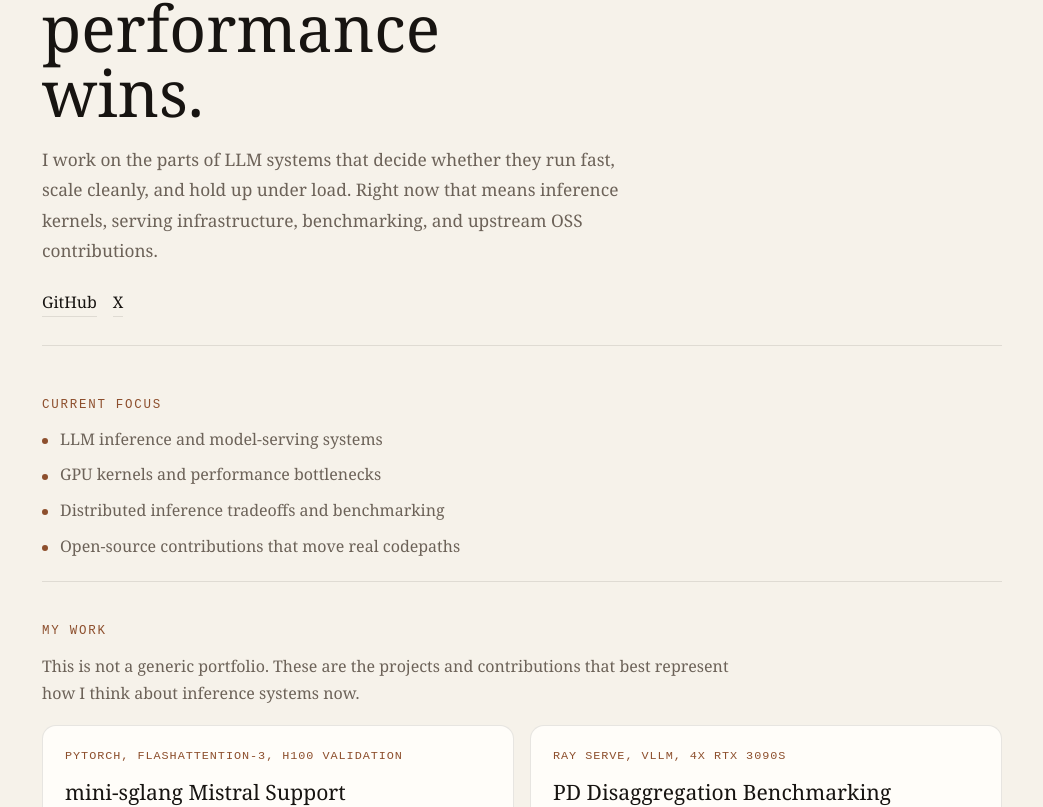
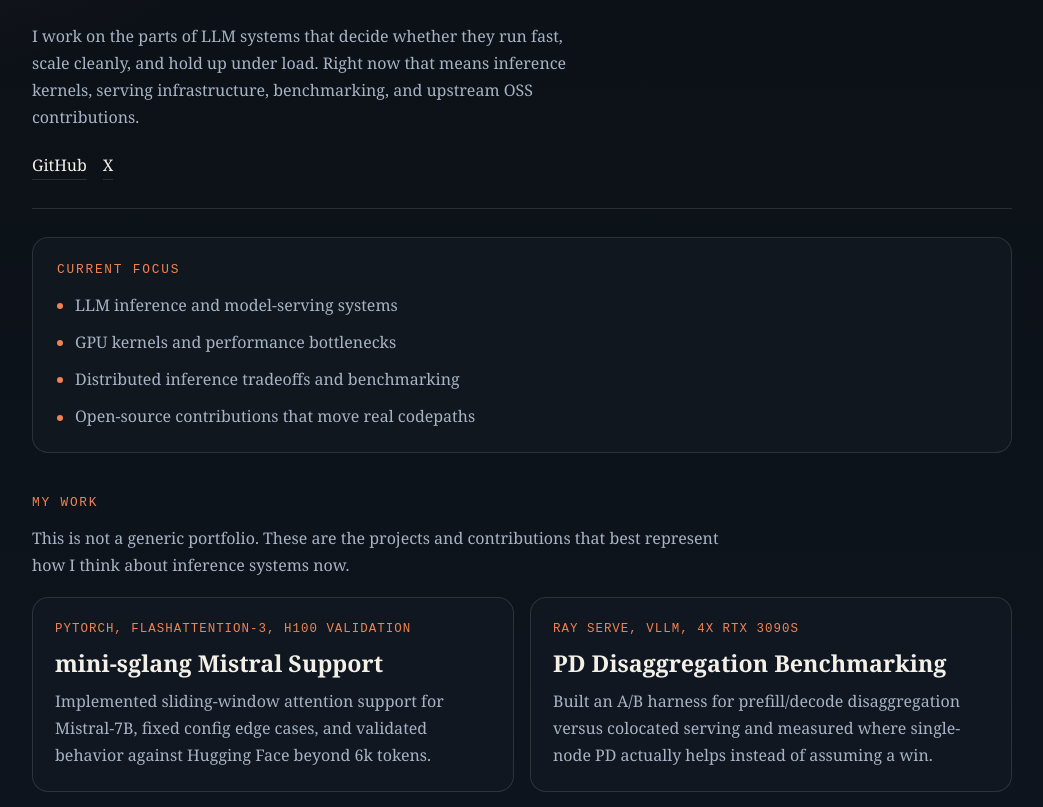
Before and after one commit to JayZenith/portfolio, a React (Create React App) app: page / in a window 1280 px wide. Shown: the part 533-1340 px from the top of the page, without its empty margins (118-1161 px from the left). Built offline with nearby package versions, Linux system fonts and the light colour scheme; what taos would draw is missing.

Commit message:
Tighten portfolio typography

```diff
--- a/src/App.css
+++ b/src/App.css
@@ -3,13 +3,13 @@
 @tailwind utilities;
 
 :root {
-  --bg: #f6f2ea;
-  --surface: #fffdf9;
-  --surface-soft: #f1ebe0;
-  --text: #171411;
-  --muted: #6c6258;
-  --accent: #8d4f2d;
-  --border: rgba(23, 20, 17, 0.1);
+  --bg: #0b0f14;
+  --surface: #121922;
+  --surface-soft: #182231;
+  --text: #f3f0e8;
+  --muted: #a8b3c4;
+  --accent: #ef8354;
+  --border: rgba(243, 240, 232, 0.12);
 }
 
 * {
@@ -25,7 +25,10 @@ body,
 }
 
 body {
-  background: var(--bg);
+  background:
+    radial-gradient(circle at top left, rgba(239, 131, 84, 0.16), transparent 28%),
+    radial-gradient(circle at top right, rgba(83, 124, 172, 0.12), transparent 24%),
+    linear-gradient(180deg, #0b0f14 0%, #0f1620 100%);
   color: var(--text);
   font-family: Georgia, 'Times New Roman', serif;
 }
@@ -40,42 +43,50 @@ body {
 }
 
 .page {
-  width: min(960px, 100%);
+  width: min(980px, 100%);
   margin: 0 auto;
 }
 
 .hero {
+  padding-bottom: 28px;
   border-bottom: 1px solid var(--border);
-  padding-bottom: 28px;
 }
 
 .eyebrow {
   color: var(--accent);
   font-family: 'Courier New', monospace;
-  font-size: 0.78rem;
+  font-size: 0.8rem;
   letter-spacing: 0.14em;
   margin-bottom: 12px;
   text-transform: uppercase;
 }
 
 .hero h1 {
-  font-size: clamp(2.2rem, 5vw, 4.2rem);
-  line-height: 1.02;
-  max-width: 13ch;
+  font-size: clamp(2.2rem, 4vw, 3rem);
+  line-height: 1.08;
+  font-weight: 600;
+  max-width: 15ch;
+}
+
+.lede,
+.section-head p:last-child,
+.work-card p,
+.bottom-strip p:last-child,
+.focus-block li {
+  color: var(--muted);
+  font-size: 1rem;
+  line-height: 1.7;
 }
 
 .lede {
-  color: var(--muted);
-  font-size: 1.08rem;
-  line-height: 1.75;
-  margin-top: 20px;
-  max-width: 60ch;
+  margin-top: 18px;
+  max-width: 62ch;
 }
 
 .link-row {
   display: flex;
   gap: 16px;
-  margin-top: 24px;
+  margin-top: 22px;
 }
 
 .link-row a {
@@ -92,8 +103,10 @@ body {
 .focus-block,
 .bottom-strip {
   margin-top: 28px;
-  padding: 22px 0;
-  border-bottom: 1px solid var(--border);
+  padding: 22px 24px;
+  background: rgba(18, 25, 34, 0.72);
+  border: 1px solid var(--border);
+  border-radius: 16px;
 }
 
 .focus-block ul {
@@ -103,8 +116,6 @@ body {
 }
 
 .focus-block li {
-  color: var(--muted);
-  line-height: 1.6;
   padding-left: 18px;
   position: relative;
 }
@@ -122,12 +133,7 @@ body {
 
 .section-head {
   margin: 40px 0 18px;
-  max-width: 700px;
-}
-
-.section-head p:last-child {
-  color: var(--muted);
-  line-height: 1.7;
+  max-width: 720px;
 }
 
 .work-grid {
@@ -137,9 +143,9 @@ body {
 }
 
 .work-card {
-  background: var(--surface);
+  background: rgba(18, 25, 34, 0.82);
   border: 1px solid var(--border);
-  border-radius: 14px;
+  border-radius: 16px;
   color: var(--text);
   padding: 22px;
   text-decoration: none;
@@ -147,28 +153,25 @@ body {
 }
 
 .work-card:hover {
-  border-color: rgba(141, 79, 45, 0.45);
+  border-color: rgba(239, 131, 84, 0.45);
   transform: translateY(-2px);
 }
 
 .work-meta {
   color: var(--accent);
   font-family: 'Courier New', monospace;
-  font-size: 0.74rem;
+  font-size: 0.78rem;
   letter-spacing: 0.08em;
   margin-bottom: 10px;
   text-transform: uppercase;
 }
 
-.work-card h2 {
-  font-size: 1.32rem;
+.work-card h2,
+.section-head h2 {
+  font-size: 1.45rem;
+  line-height: 1.25;
+  font-weight: 600;
   margin-bottom: 10px;
-}
-
-.work-card p,
-.bottom-strip p:last-child {
-  color: var(--muted);
-  line-height: 1.7;
 }
 
 .bottom-strip {
@@ -193,13 +196,9 @@ body {
     padding: 28px 14px 40px;
   }
 
+  .focus-block,
+  .bottom-strip,
   .work-card {
     padding: 18px;
   }
-
-  .lede,
-  .work-card p,
-  .bottom-strip p:last-child {
-    font-size: 0.98rem;
-  }
 }
```
